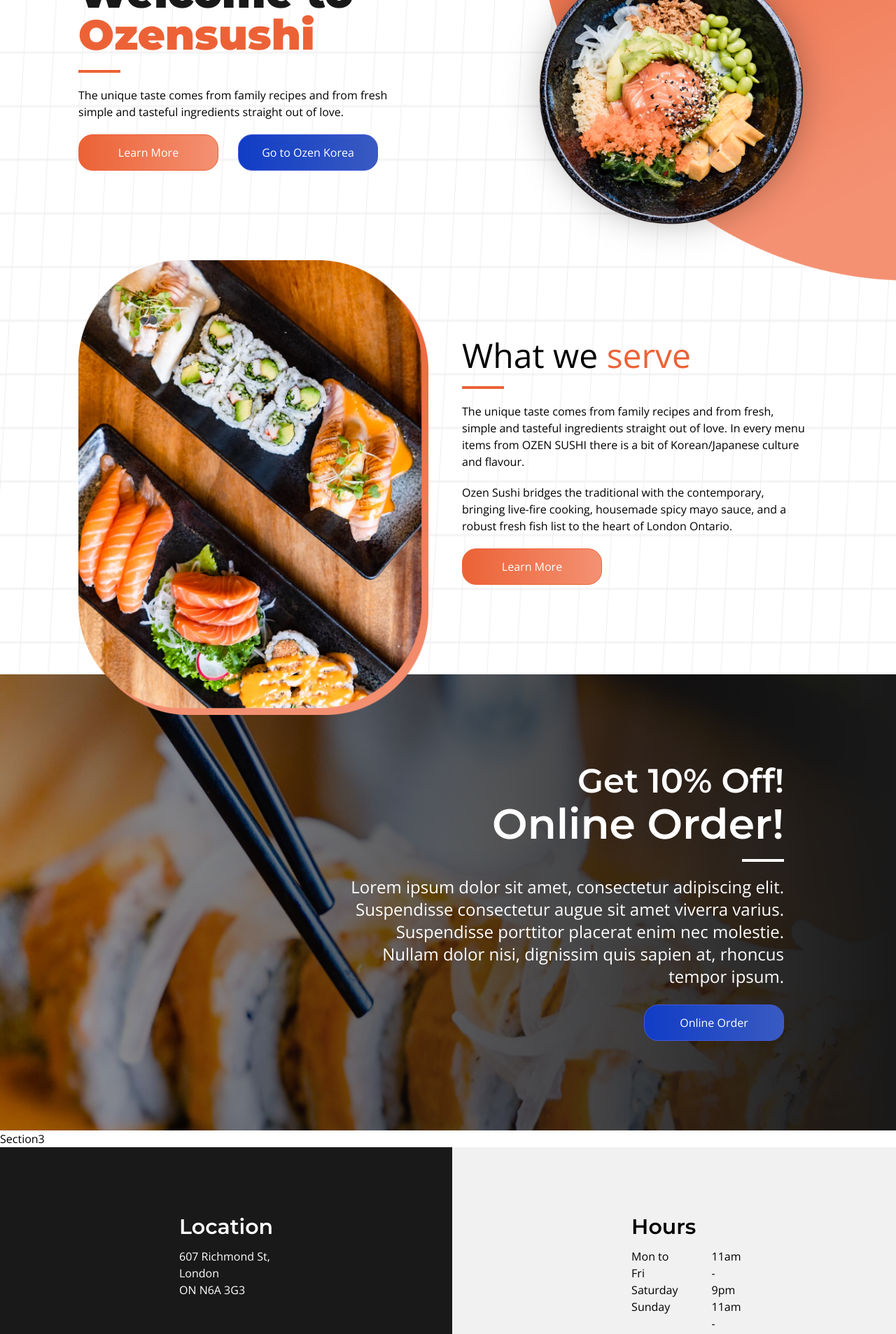
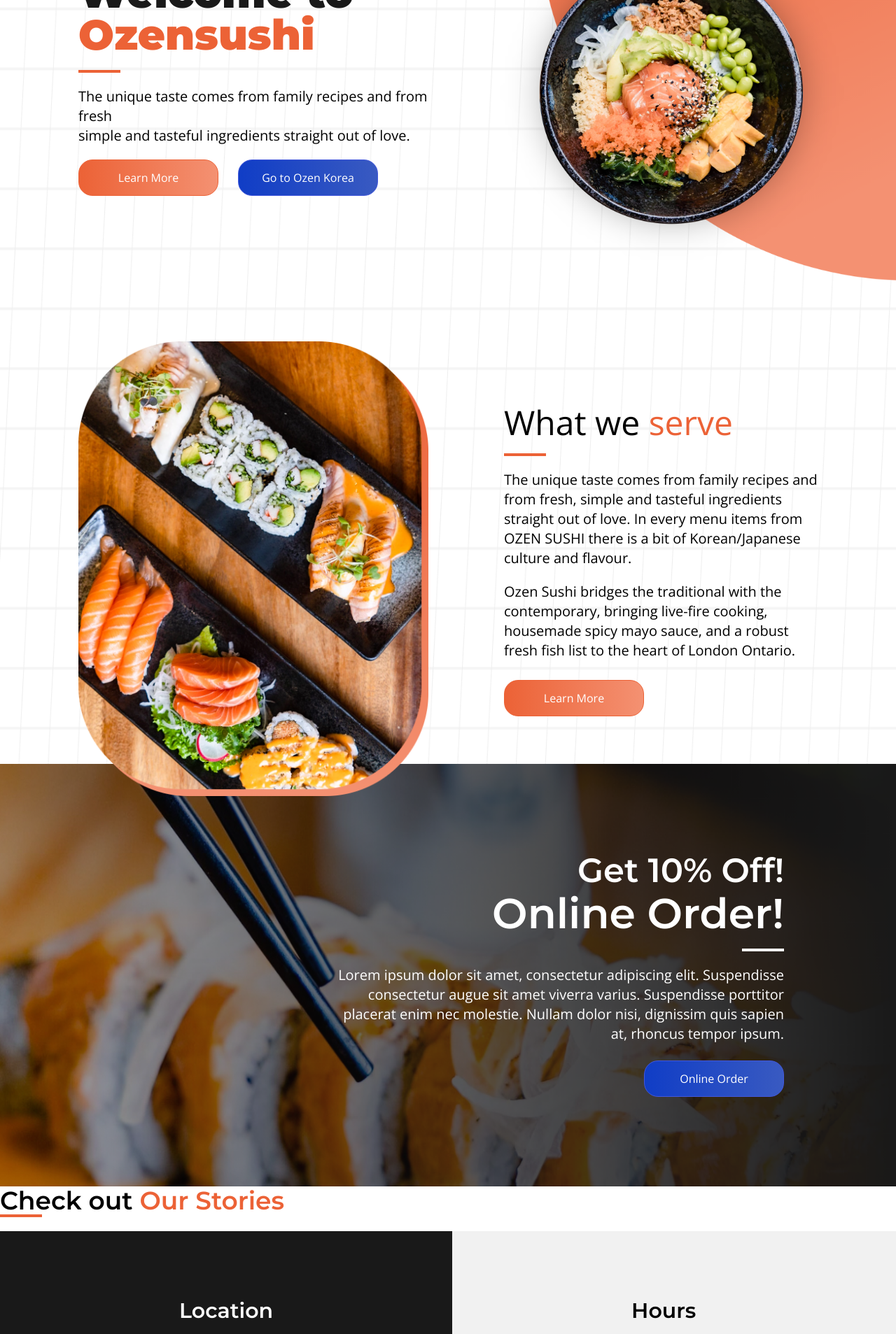
Before and after one commit to Sungmin-Kim-0508/ozen-sushi-korea, a Next.js app: page /ozen-sushi in a window 1280 px wide. Shown: the part 260-2167 px from the top of the page at 70% size. Built offline with nearby package versions, Linux system fonts and the light colour scheme; a web font is replaced by a local one.

Commit message:
fixed layout bug

```diff
--- a/app/ozen-sushi/page.tsx
+++ b/app/ozen-sushi/page.tsx
@@ -11,7 +11,7 @@ import image_7626 from "public/images/ozen-sushi/image_7626.png";
 function OzenSushiHome() {
   return (
     <>
-      <section className="relative w-full h-full">
+      <section className="relative w-full min-h-full">
         <Image
           alt="plaid"
           src={plaid}
@@ -30,10 +30,12 @@ function OzenSushiHome() {
             </span>
             <div className="border-2 border-EC6236 max-w-[3.75rem] mb-5" />
             <div className="flex flex-col mb-5">
-              <span>
+              <span className="text-xl">
                 The unique taste comes from family recipes and from fresh
               </span>
-              <span>simple and tasteful ingredients straight out of love.</span>
+              <span className="text-xl">
+                simple and tasteful ingredients straight out of love.
+              </span>
             </div>
             <div className="flex gap-x-7">
               <OrangeBgBtn width="12.5rem" height="3.25rem">
@@ -57,28 +59,28 @@ function OzenSushiHome() {
             />
           </div>
         </div>
-        <div className="relative flex xl:gap-x-10 px-32 ">
+        <div className="relative flex xl:gap-x-40 px-32 xl:px-28">
           <div className="flex-1">
             <Image
               alt="image_7601"
               src={image_7601}
               width={500}
-              className="absolute left-56 -top-28 xl:left-28 z-10"
+              className="absolute left-56 -top-28 xl:left-28 z-10 xl:-top-8 lg:w-[25rem] lg:h-[35rem] lg:top-2"
             />
           </div>
-          <div className="flex-1 flex flex-col mb-40 xl:mb-32 xl:w-[65rem]">
-            <span className="text-5xl">
+          <div className="flex-1 flex flex-col mb-40 px-28 xl:mb-32 xl:px-0 xl:w-[65rem] xl:relative xl:top-[3.75rem]">
+            <span className="text-5xl lg:text-4xl">
               What we <span className="text-EC6236">serve</span>
             </span>
             <div className="border-2 border-EC6236 max-w-[3.75rem] my-5" />
             <div>
-              <div className="mb-5">
+              <div className="mb-5 text-xl lg:text-sm">
                 The unique taste comes from family recipes and from fresh,
                 simple and tasteful ingredients straight out of love. In every
                 menu items from OZEN SUSHI there is a bit of Korean/Japanese
                 culture and flavour.
               </div>
-              <div className="mb-5">
+              <div className="mb-7 text-xl lg:text-sm">
                 Ozen Sushi bridges the traditional with the contemporary,
                 bringing live-fire cooking, housemade spicy mayo sauce, and a
                 robust fresh fish list to the heart of London Ontario.
@@ -104,7 +106,7 @@ function OzenSushiHome() {
             Online Order!
           </span>
           <div className="border-2 w-[3.75rem] border-white mb-5" />
-          <div className="text-white text-2xl lg:text-lg w-[40rem] mb-6">
+          <div className="text-white text-xl lg:text-lg w-[40rem] mb-6">
             Lorem ipsum dolor sit amet, consectetur adipiscing elit. Suspendisse
             consectetur augue sit amet viverra varius. Suspendisse porttitor
             placerat enim nec molestie. Nullam dolor nisi, dignissim quis sapien
@@ -115,7 +117,17 @@ function OzenSushiHome() {
           </BlueBgBtn>
         </div>
       </section>
-      <section className="relative">Section3</section>
+      <section className="relative">
+        <div>
+          <span className="monserratBold900 text-4xl text-black">
+            Check out{" "}
+            <span className="monserratBold900 text-4xl text-EC6236">
+              Our Stories
+            </span>
+          </span>
+          <div className="border-2 border-EC6236 max-w-[3.75rem] mb-5" />
+        </div>
+      </section>
     </>
   );
 }
--- a/app/page.tsx
+++ b/app/page.tsx
@@ -10,7 +10,7 @@ const btnDefaultStyle =
 
 function page() {
   return (
-    <div className="grid gap-y-20 px-[8rem] mt-64 md:grid-flow-col md:justify-center md:gap-x-32">
+    <div className="grid grid-flow-col justify-center gap-x-20 px-[8rem] mt-64 lg:gap-x-6 md:justify-center md:gap-x-32">
       <div className="grid">
         <OzenKoreaLogo />
         <Link
```
